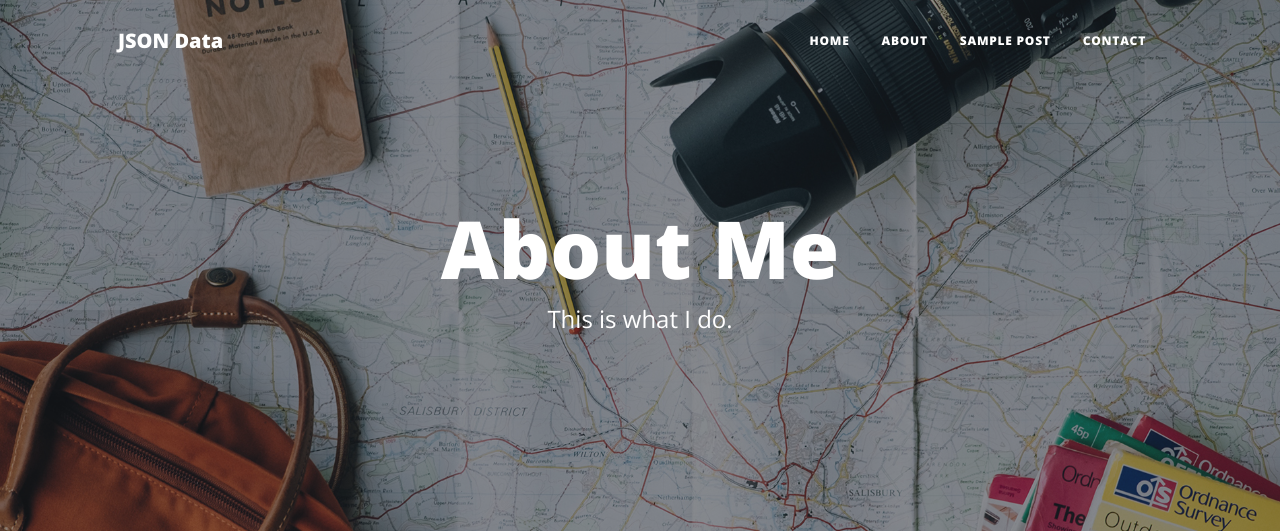
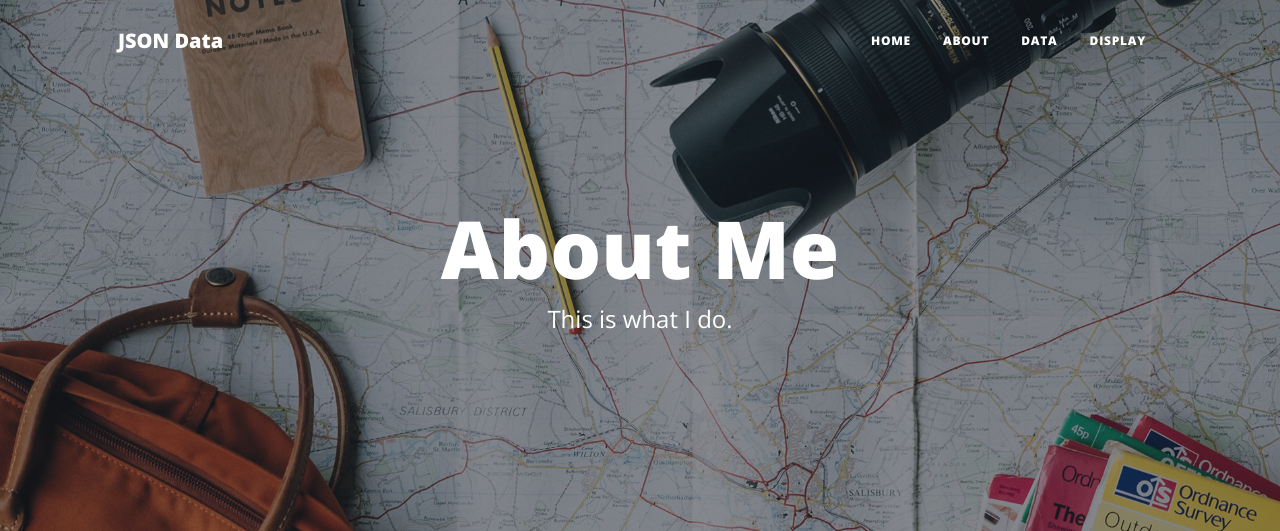
Before and after one commit to parkerwatts21/Team13MissingPersons, a Django app: template templates/personpages/about.html in a window 1280 px wide. Shown: the top 531 px of the page. Run offline with Django 3.2, Linux system fonts and the light colour scheme; the template is opened without the code that fills it, so the values that code supplies are empty; some libraries are stand-ins or nearby versions.

Commit message:
Changed Header to and html files to fit outline of project

```diff
--- a/personpages/urls.py
+++ b/personpages/urls.py
@@ -1,9 +1,9 @@
 from django.urls import path
-from .views import indexPageView, aboutPageView, analysisPageView, contactPageView
+from .views import indexPageView, aboutPageView, dataPageView, displayPageView
 
 urlpatterns = [
     path("", indexPageView, name="index"),
     path("about/", aboutPageView, name="about"),
-    path("analysis/", analysisPageView, name="analysis"),
-    path("contact/", contactPageView, name="contact"),
+    path("data/", dataPageView, name="data"),
+    path("display/", displayPageView, name="display"),
 ]
--- a/templates/base.html
+++ b/templates/base.html
@@ -30,8 +30,8 @@
                     <ul class="navbar-nav ms-auto py-4 py-lg-0">
                         <li class="nav-item"><a class="nav-link px-lg-3 py-3 py-lg-4" href="{% url 'index' %}">Home</a></li>
                         <li class="nav-item"><a class="nav-link px-lg-3 py-3 py-lg-4" href="{% url 'about' %}">About</a></li>
-                        <li class="nav-item"><a class="nav-link px-lg-3 py-3 py-lg-4" href="{% url 'analysis' %}">Sample Post</a></li>
-                        <li class="nav-item"><a class="nav-link px-lg-3 py-3 py-lg-4" href="{% url 'contact' %}">Contact</a></li>
+                        <li class="nav-item"><a class="nav-link px-lg-3 py-3 py-lg-4" href="{% url 'data' %}">Data</a></li>
+                        <li class="nav-item"><a class="nav-link px-lg-3 py-3 py-lg-4" href="{% url 'display' %}">Display</a></li>
                     </ul>
                 </div>
             </div>
```
Also changed, not shown: personpages/views.py (+4 -4 lines), templates/personpages/data.html (renamed from templates/personpages/post.html), templates/personpages/display.html (renamed from templates/personpages/contact.html).
